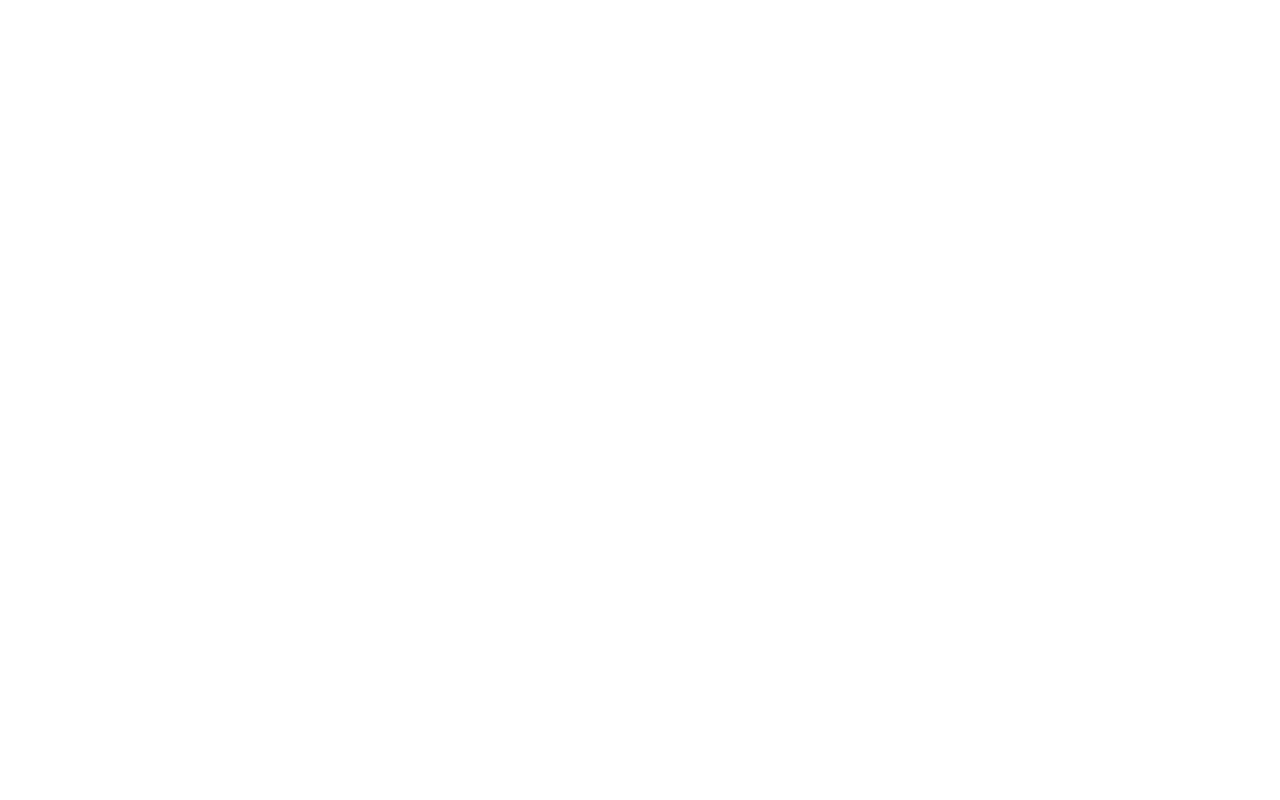
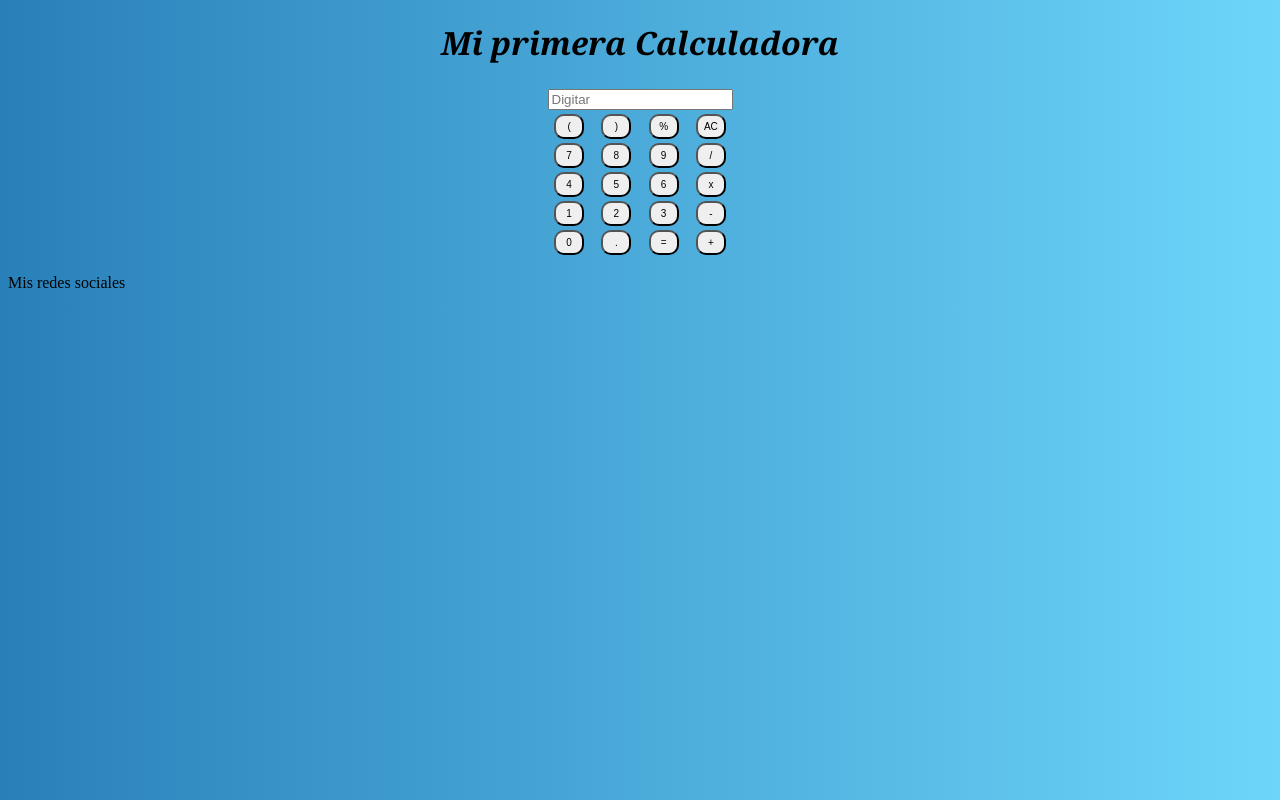
Before and after one commit to Frank9930/Calculadora, a plain HTML site: page index.html in a window 1280 px wide. Drawn offline with Linux system fonts and the light colour scheme.

Commit message:
HTML-CSS

```diff
--- a/index.html
+++ b/index.html
@@ -9,6 +9,58 @@
 </head>
 <body>
 
+    <header>
+        <h1>Mi primera Calculadora</h1>
+    </header><table class="calculator">
+
+        <tbody><tr>
+            <td colspan="4"><input id="resultado" type="text" placeholder="Digitar"></td>
+        </tr>
+
+        <tr class="list-btn">
+            <td><button class="btn" id="par-left">(</button></td>
+            <td><button class="btn" id="par-rigth">)</button></td>
+            <td><button class="btn" id="porcentaje">%</button></td>
+            <td><button class="btn" id="reiniciar">AC</button></td>
+        </tr>
+
+        <tr class="list-btn">
+            <td><button class="btn" id="siete">7</button></td>
+            <td><button class="btn" id="ocho">8</button></td>
+            <td><button class="btn" id="nueve">9</button></td>
+            <td><button class="btn" id="dividir">/</button></td>
+        </tr>
+
+        <tr class="list-btn">
+            <td><button class="btn" id="cuatro">4</button></td>
+            <td><button class="btn" id="cinco">5</button></td>
+            <td><button class="btn" id="seis">6</button></td>
+            <td><button class="btn" id="multiplicar">x</button></td>
+        </tr>
+
+        <tr class="list-btn">
+            <td><button class="btn" id="uno">1</button></td>
+            <td><button class="btn" id="dos">2</button></td>
+            <td><button class="btn" id="tres">3</button></td>
+            <td><button class="btn" id="resta">-</button></td>
+        </tr>
+
+        <tr class="list-btn">
+            <td><button class="btn" id="cero">0</button></td>
+            <td><button class="btn" id="punto">.</button></td>
+            <td><button class="btn" id="resultado">=</button></td>
+            <td><button class="btn" id="suma">+</button></td>
+        </tr>
+
+    </tbody></table>
+
+    <footer>
+        <p>Mis redes sociales</p>
+    </footer>
+
     <script type="text/javascript" src="index.js"></script>
 </body>
 </html>
+
+
+<body>
--- a/styles.css
+++ b/styles.css
@@ -0,0 +1,29 @@
+
+body {
+    background: linear-gradient(to right,#2980B9,#6DD5FA);
+}
+
+header {
+    text-align: center;
+    height: 25%;
+    font-family: Georgia;
+    font-style: oblique;
+    display: block;
+}
+
+.calculator {
+    height: 60%;
+    display: flex;
+    justify-content: center;
+    align-items: center;
+}
+
+.btn {
+    display: block;
+    width: 30px;
+    height: 25px;
+    font-size: 10px;
+    margin: auto;
+    text-align: center;
+    border-radius: 10px;
+}
```
